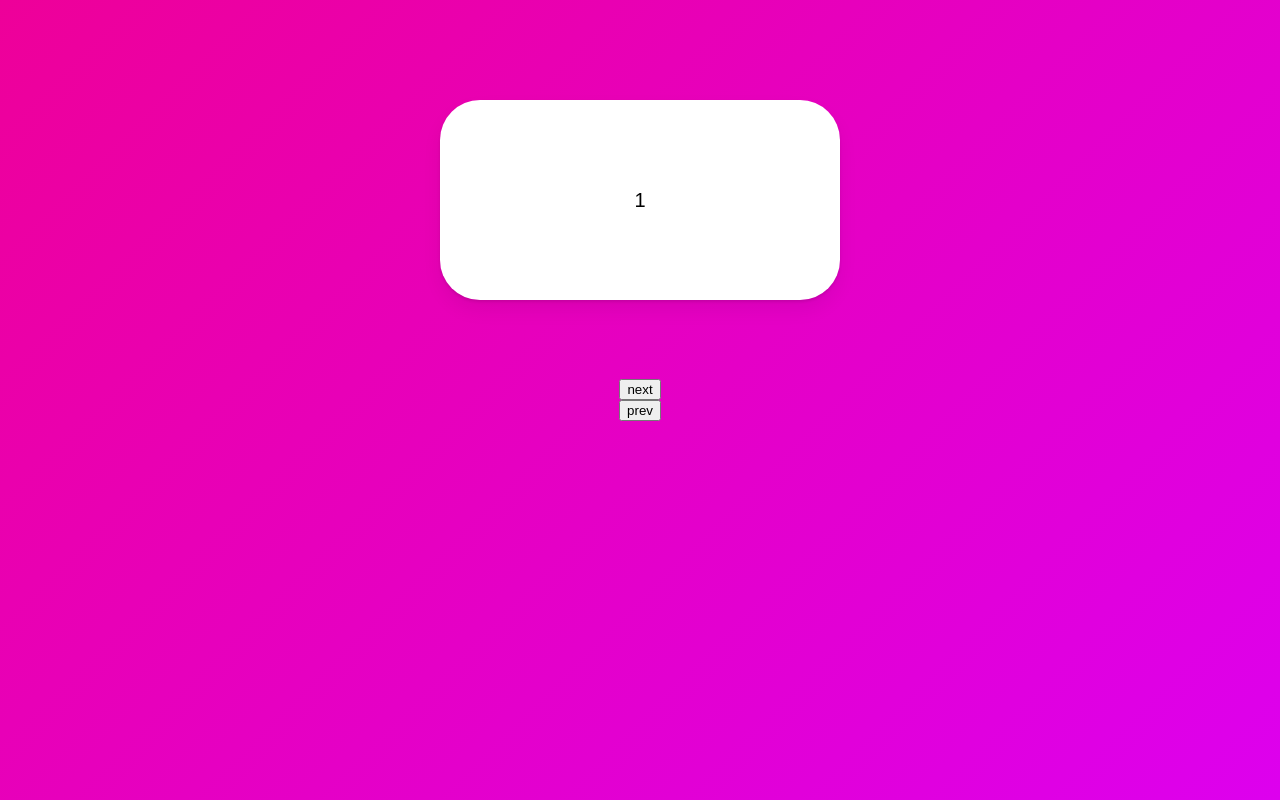
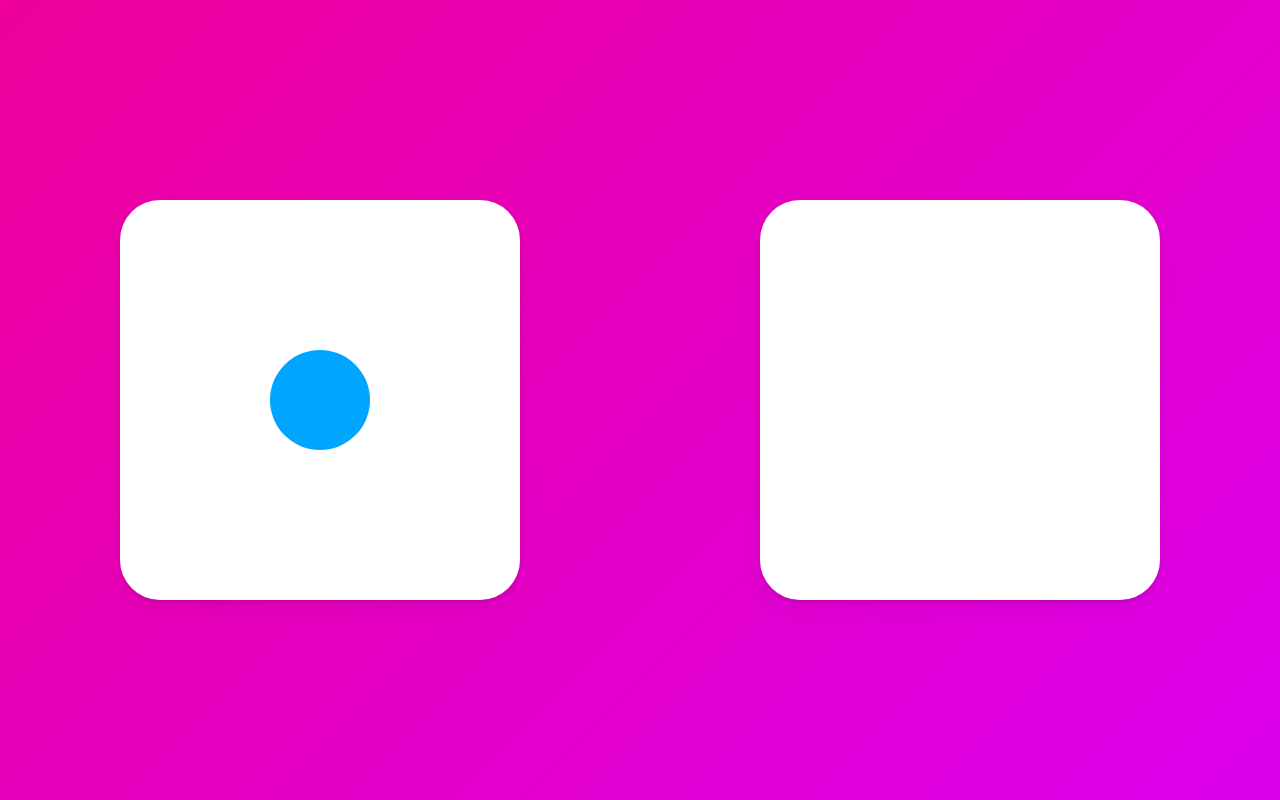
Before and after one commit to DevelopJKong/nomad-react-master, a React (Create React App) app: page / in a window 1280 px wide. Built offline with nearby package versions, Linux system fonts and the light colour scheme.

Commit message:
#7.14 You Need to Watch This 완료

```diff
--- a/src/App.tsx
+++ b/src/App.tsx
@@ -6,77 +6,41 @@
   height: 100vh;
   width: 100vw;
   display: flex;
-  justify-content: center;
+  justify-content: space-around;
   align-items: center;
-  flex-direction: column;
+
 `;
 
 const Box = styled(motion.div)`
   width: 400px;
-  height: 200px;
+  height: 400px;
   background-color: rgba(255, 255, 255, 1);
   border-radius: 40px;
   display: flex;
-  justify-content: center;
-  align-items: center;
-  font-size: 20px;
-  position: absolute;
-  top: 100px;
+  justify-content:center;
+  align-items:center;
   box-shadow: 0 2px 3px rgba(0, 0, 0, 0.1), 0 10px 20px rgba(0, 0, 0, 0.06);
 `;
 
-const box = {
-  entry: (isBack: boolean) => ({
-    x: isBack ? -500 : 500,
-    opacity: 0,
-    scale: 0,
-  }),
-  center: {
-    x: 0,
-    opacity: 1,
-    scale: 1,
-    transition: {
-      duration: 0.3,
-    },
-  },
-  exit: (isBack: boolean) => ({
-    x: isBack ? 500 : -500,
-    opacity: 0,
-    scale: 0,
-    transition: {
-      duration: 0.3,
-    },
-  }),
-};
+const Circle = styled(motion.div)`
+  background-color: #00a5ff;
+  height: 100px;
+  width: 100px;
+  border-radius: 50px;
+`;
 
 function App() {
-  const [visible, setVisible] = useState(1);
-  const [back, setBack] = useState(false);
-  const nextPlease = () => {
-    setBack(false);
-    setVisible((prev) => (prev === 10 ? 10 : prev + 1));
-  };
-  const prevPlease = () => {
-    setBack(true);
-    setVisible((prev) => (prev === 1 ? 1 : prev - 1));
-  };
+  const [clicked, setClicked] = useState(false);
+  const toggleClicked = () => setClicked((prev) => !prev);
 
   return (
-    <Wrapper>
-      <AnimatePresence custom={back}>
-        <Box
-          custom={back}
-          variants={box}
-          initial="entry"
-          animate="center"
-          exit="exit"
-          key={visible}
-        >
-          {visible}
-        </Box>
-      </AnimatePresence>
-      <button onClick={nextPlease}>next</button>
-      <button onClick={prevPlease}>prev</button>
+    <Wrapper onClick={toggleClicked}>
+      <Box>
+        {!clicked ? <Circle layoutId="center" style={{ borderRadius: 50}}/> : null}
+      </Box>
+      <Box>
+        {clicked ? <Circle layoutId="center" style={{ borderRadius:0, scale: 2}}/> : null}
+      </Box>
     </Wrapper>
   );
 }
```
